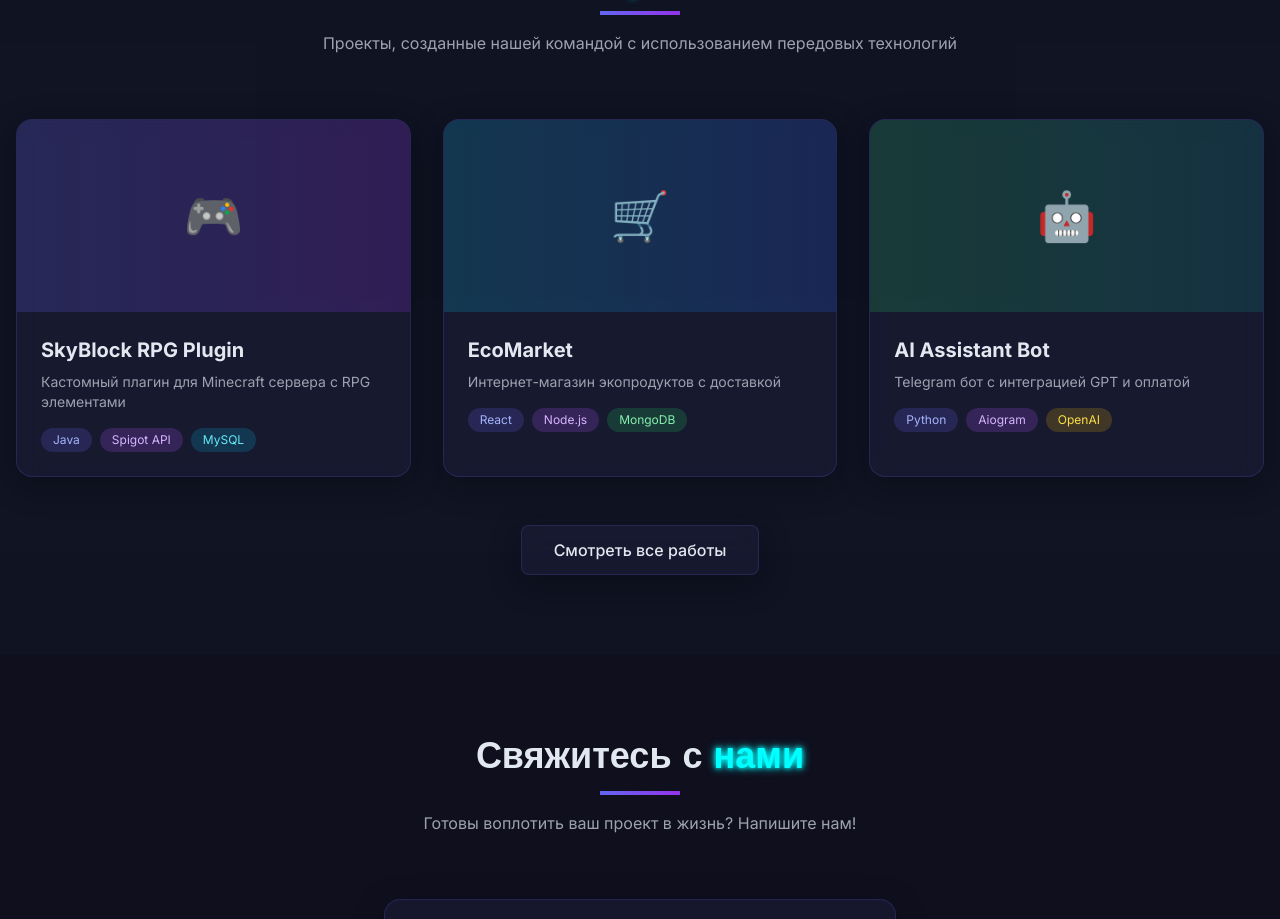
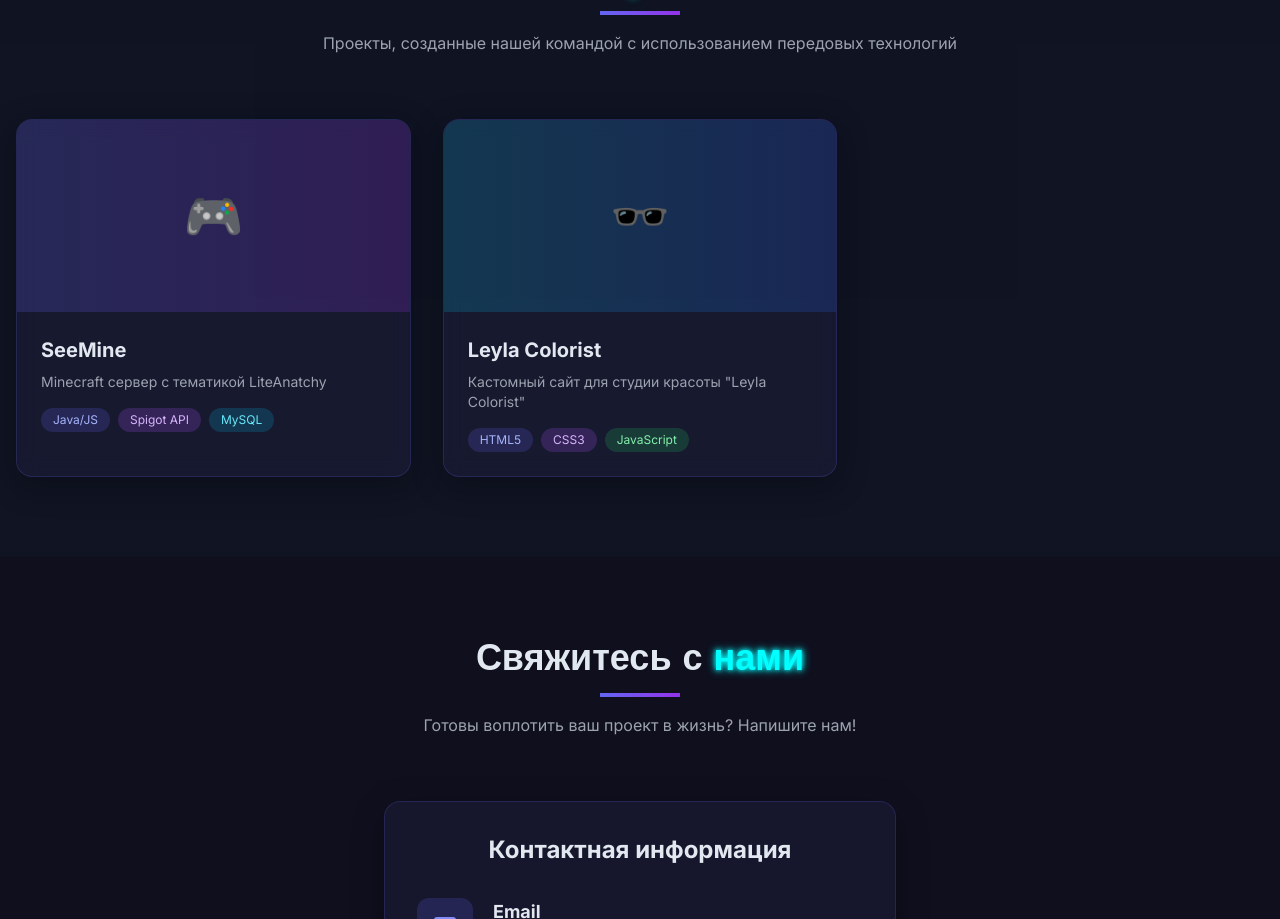
Before and after one commit to EminGame5392/GDEV.PRO, a plain HTML site: page index.html in a window 1280 px wide. Shown: the part 2243-3162 px from the top of the page. Drawn offline with nearby package versions, Linux system fonts and the light colour scheme.

Commit message:
v1.0.0-fix

```diff
--- a/index.html
+++ b/index.html
@@ -219,10 +219,10 @@
                         <div class="text-5xl">🎮</div>
                     </div>
                     <div class="p-6">
-                        <h3 class="text-xl font-bold mb-2">SkyBlock RPG Plugin</h3>
-                        <p class="text-gray-400 text-sm mb-4">Кастомный плагин для Minecraft сервера с RPG элементами</p>
+                        <h3 class="text-xl font-bold mb-2">SeeMine</h3>
+                        <p class="text-gray-400 text-sm mb-4">Minecraft сервер с тематикой LiteAnatchy</p>
                         <div class="flex flex-wrap gap-2">
-                            <span class="px-3 py-1 bg-indigo-500/20 text-indigo-300 rounded-full text-xs">Java</span>
+                            <span class="px-3 py-1 bg-indigo-500/20 text-indigo-300 rounded-full text-xs">Java/JS</span>
                             <span class="px-3 py-1 bg-purple-500/20 text-purple-300 rounded-full text-xs">Spigot API</span>
                             <span class="px-3 py-1 bg-cyan-500/20 text-cyan-300 rounded-full text-xs">MySQL</span>
                         </div>
@@ -231,39 +231,18 @@
 
                 <div class="glass-card rounded-2xl overflow-hidden">
                     <div class="h-48 bg-gradient-to-r from-cyan-500/20 to-blue-600/20 flex items-center justify-center">
-                        <div class="text-5xl">🛒</div>
+                        <div class="text-5xl">🕶️</div>
                     </div>
                     <div class="p-6">
-                        <h3 class="text-xl font-bold mb-2">EcoMarket</h3>
-                        <p class="text-gray-400 text-sm mb-4">Интернет-магазин экопродуктов с доставкой</p>
+                        <h3 class="text-xl font-bold mb-2">Leyla Colorist</h3>
+                        <p class="text-gray-400 text-sm mb-4">Кастомный сайт для студии красоты "Leyla Colorist"</p>
                         <div class="flex flex-wrap gap-2">
-                            <span class="px-3 py-1 bg-indigo-500/20 text-indigo-300 rounded-full text-xs">React</span>
-                            <span class="px-3 py-1 bg-purple-500/20 text-purple-300 rounded-full text-xs">Node.js</span>
-                            <span class="px-3 py-1 bg-green-500/20 text-green-300 rounded-full text-xs">MongoDB</span>
+                            <span class="px-3 py-1 bg-indigo-500/20 text-indigo-300 rounded-full text-xs">HTML5</span>
+                            <span class="px-3 py-1 bg-purple-500/20 text-purple-300 rounded-full text-xs">CSS3</span>
+                            <span class="px-3 py-1 bg-green-500/20 text-green-300 rounded-full text-xs">JavaScript</span>
                         </div>
                     </div>
                 </div>
-
-                <div class="glass-card rounded-2xl overflow-hidden">
-                    <div class="h-48 bg-gradient-to-r from-green-500/20 to-teal-600/20 flex items-center justify-center">
-                        <div class="text-5xl">🤖</div>
-                    </div>
-                    <div class="p-6">
-                        <h3 class="text-xl font-bold mb-2">AI Assistant Bot</h3>
-                        <p class="text-gray-400 text-sm mb-4">Telegram бот с интеграцией GPT и оплатой</p>
-                        <div class="flex flex-wrap gap-2">
-                            <span class="px-3 py-1 bg-indigo-500/20 text-indigo-300 rounded-full text-xs">Python</span>
-                            <span class="px-3 py-1 bg-purple-500/20 text-purple-300 rounded-full text-xs">Aiogram</span>
-                            <span class="px-3 py-1 bg-yellow-500/20 text-yellow-300 rounded-full text-xs">OpenAI</span>
-                        </div>
-                    </div>
-                </div>
-            </div>
-
-            <div class="text-center mt-12">
-                <a href="portfolio.html" class="px-8 py-3 glass-card rounded-lg font-medium hover:bg-indigo-500/20 transition-colors inline-block">
-                    Смотреть все работы
-                </a>
             </div>
         </div>
     </section>
```
Also changed, not shown: GorTEx.html (+4 -13 lines).
